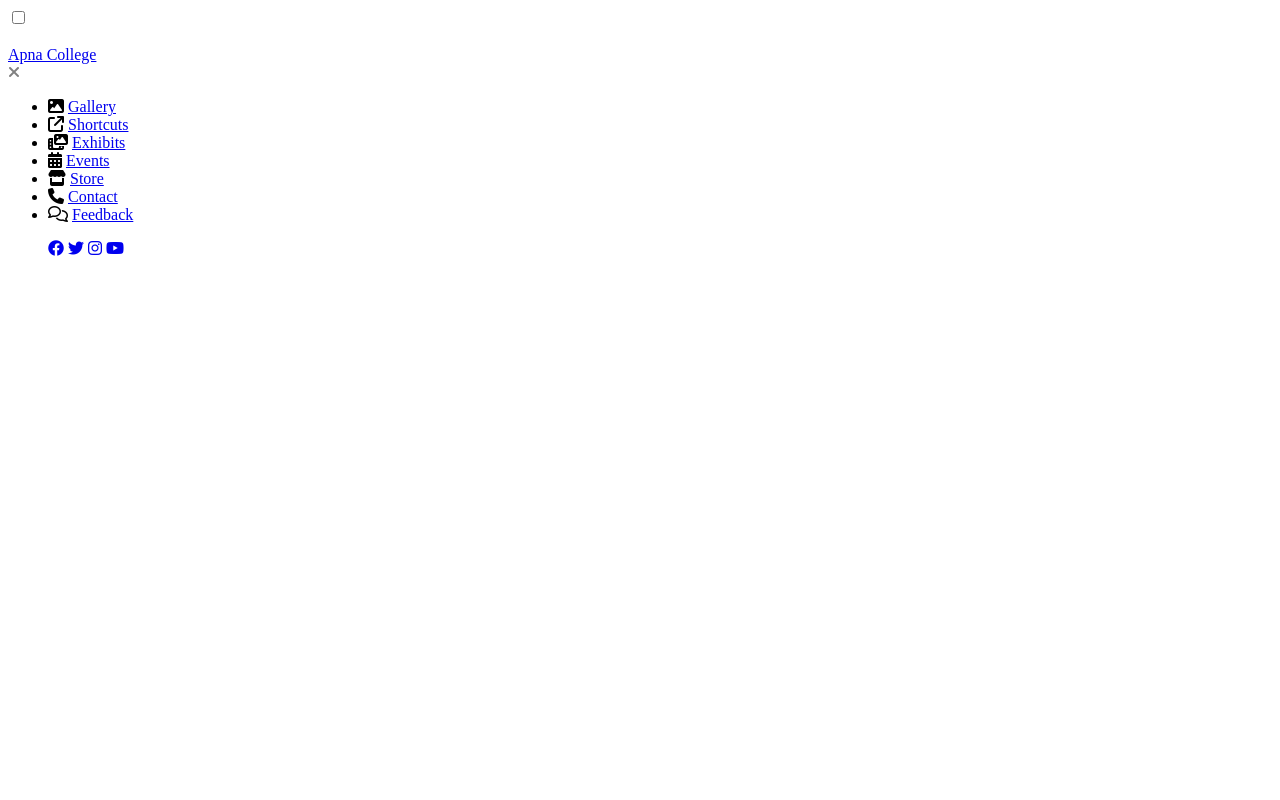
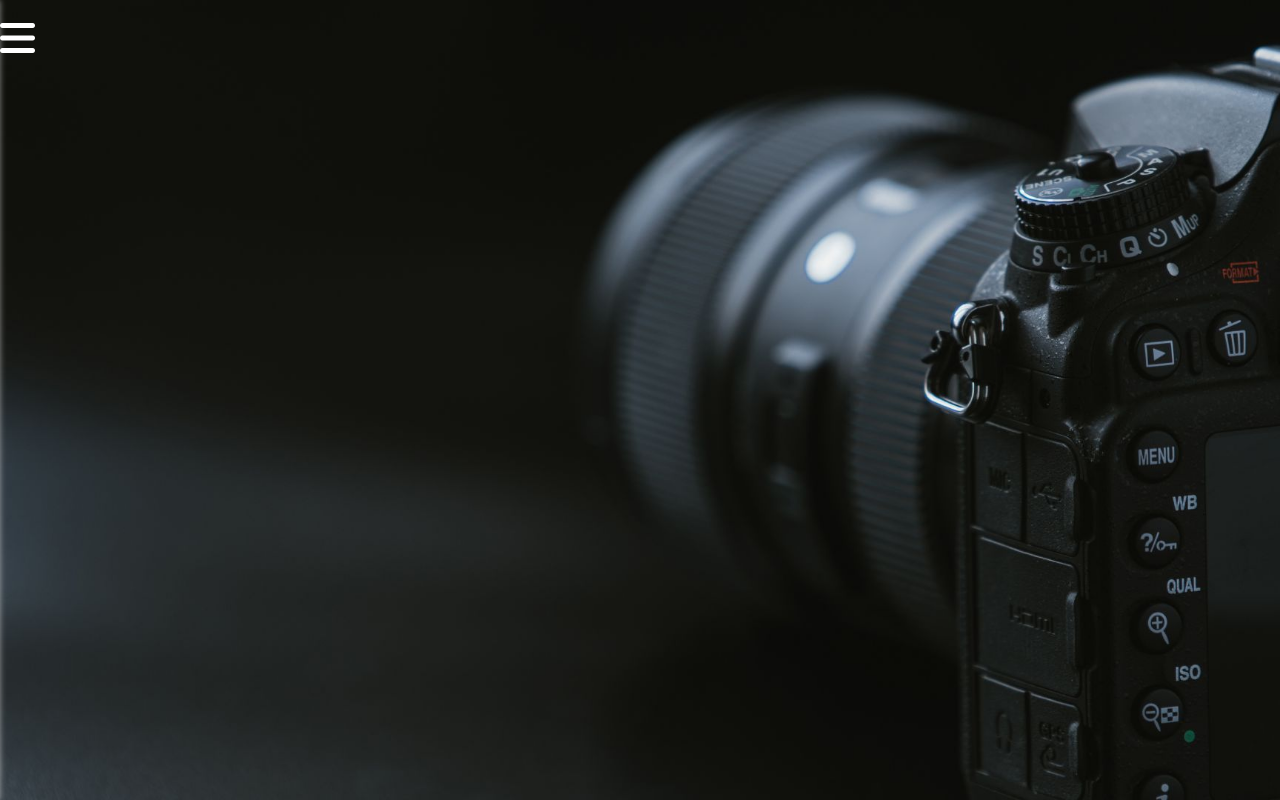
Before and after one commit to sania924/Delta-course, a plain HTML site: page CSS/Mini Project/index.html in a window 1280 px wide. Drawn offline with Linux system fonts and the light colour scheme.

Commit message:
mini project complete

```diff
--- a/CSS/Mini Project/index.html
+++ b/CSS/Mini Project/index.html
@@ -16,9 +16,10 @@
       rel="stylesheet"
       href="https://cdnjs.cloudflare.com/ajax/libs/font-awesome/6.4.0/css/all.min.css"
     />
+    <link rel="stylesheet" href="style.css">
   </head>
   <body>
-    <div class="main_box">
+    <div class="main_box " >
       <input type="checkbox" id="check" />
       <div class="btn_one">
         <label for="check" style="color: white">
--- a/CSS/Mini Project/style.css
+++ b/CSS/Mini Project/style.css
@@ -3,3 +3,98 @@
 margin: 0;
 padding: 0;
 }
+.main_box{
+    background: url(/photo.jpg);
+    height: 100vh;
+    background-size: cover;
+}
+.btn_one
+{
+    font-size: 30px;
+    font-weight: 700;
+    color: white;
+    position: absolute;
+    line-height: 16px;
+    padding-top: 18px;
+}
+.sidebar_menu{
+    position: fixed;
+    height: 100vh;
+    width: 300px;
+    background-color: rgba(255, 255, 255, 0.1);
+    box-shadow: 0 0 6px rgba(255, 255, 255, 0.5);
+    left: -300px;
+}
+.sidebar_menu .logo{
+    position:absolute;
+    width: 100%;
+    line-height: 60px;
+    box-shadow: 0 0 4px rgba(255, 255, 255, 0.5);
+}
+.sidebar_menu .logo a {
+    color: white;
+position: absolute;
+font-weight: 500;
+text-decoration: none;
+font-size: 20px;
+left: 50px;
+}
+.sidebar_menu .menu{
+    position: absolute;
+    width: 100%;
+    top: 80px;
+}
+.sidebar_menu .btn_two{
+    line-height: 60px;
+    font-size: 30px;
+    color: grey;
+    left: 275px;
+    position: absolute;
+    opacity: 0;
+}
+.sidebar_menu .menu li{
+
+margin-top: 6px;
+padding: 14px 20px;
+}
+.sidebar_menu .menu i,a{
+    color: white;
+    text-decoration: none;
+    font-size: 20px;
+}
+.sidebar_menu .menu i{
+    padding-right: 8px;
+}
+.sidebar_menu .social_media{
+    position: absolute;
+    left: 25%;
+    bottom: 50px;
+}
+.sidebar_menu .social_media i{
+    color: white;
+    opacity: 1;
+    padding:0 5px ;
+}
+#check{
+    display: none;
+}
+.sidebar_menu .menu li:hover{
+    box-shadow: 0 0 4px rgba(255, 255, 255, 0.5);
+
+}
+.btn_two:hover{
+    font-size: 30px;
+}
+.btn_one:hover{
+font-size: 40px;
+}
+.sidebar_menu .social_media i:hover{
+    opacity: 1;
+    transform: scale(1.1);
+}
+#check:checked ~ .sidebar_menu{
+    left: 0;
+}
+#check:checked ~ .sidebar_menu .btn_two i{
+    opacity: 1;
+}
```
